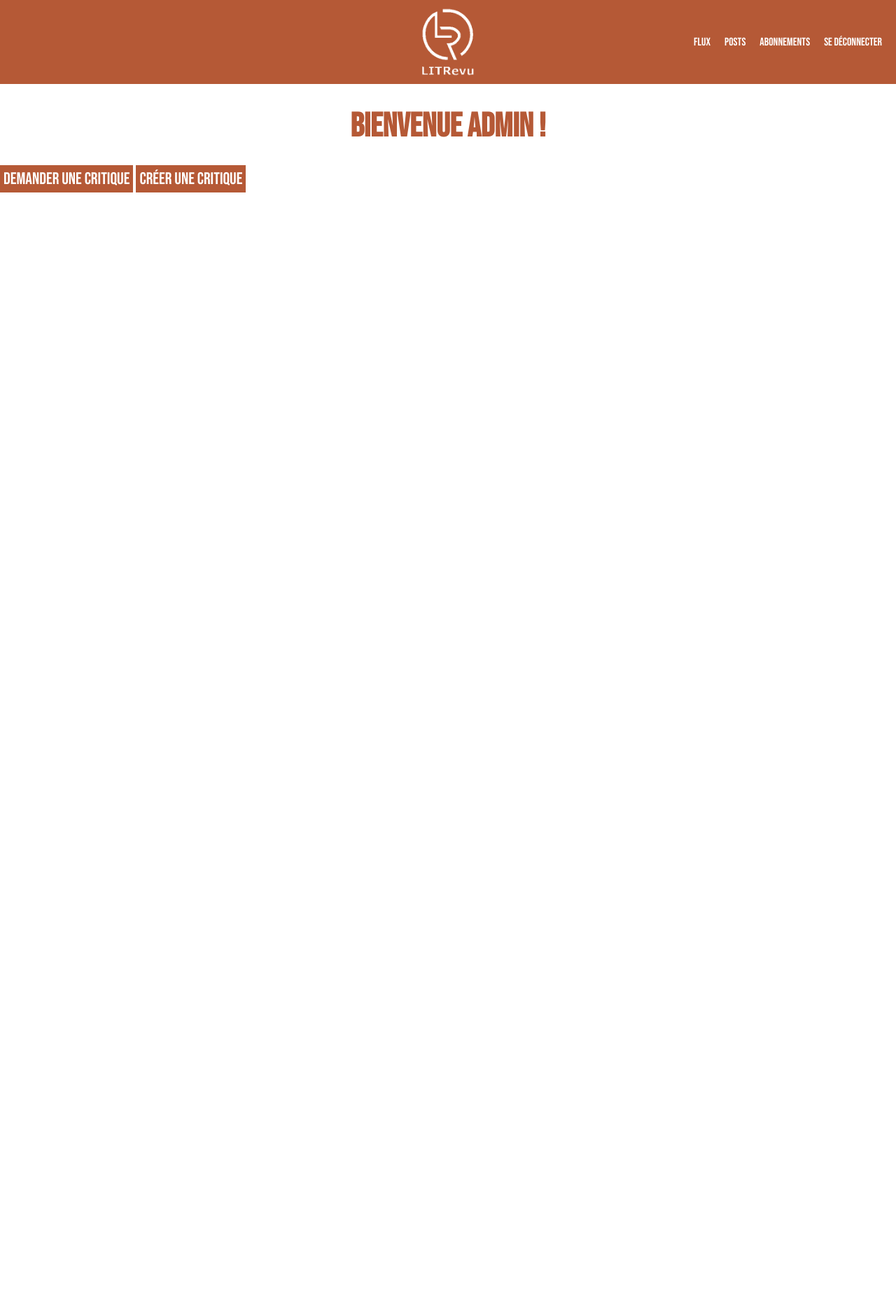
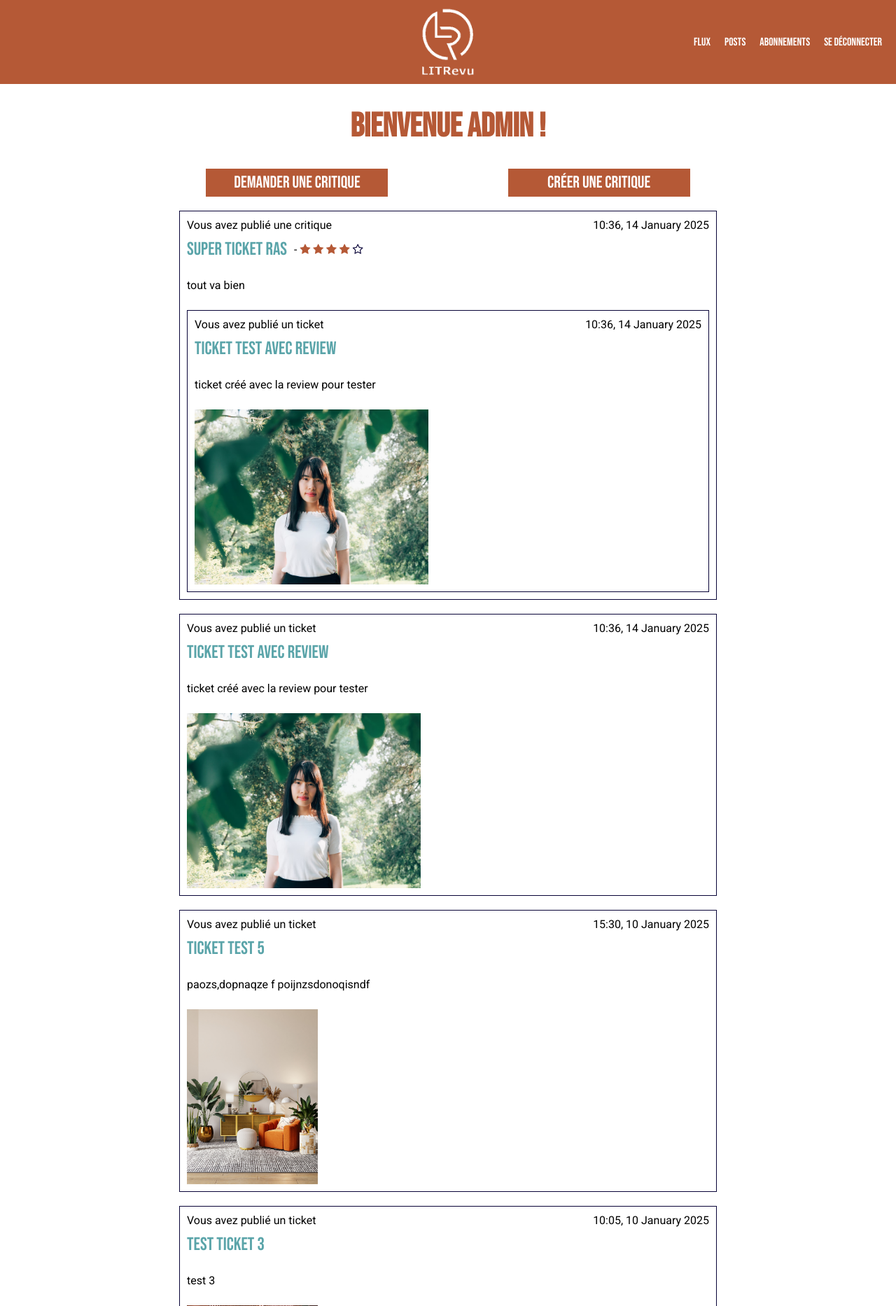
Before and after one commit to ThibaultGERARDIN/pythonProjet9, a Django app: page /feed/ in a window 1280 px wide. Shown: the top 1866 px of the page at 70% size. Before the commit the page ends 275 px from the top, so only its background shows below. Run offline with Django 5.2, Linux system fonts and the light colour scheme; a user stored in the database is signed in; data comes from the database, SQL or seed files in the repository; both versions use the stored data as it was after the commit.

Commit message:
avancée sur la mise en page et la gestion des posts

```diff
--- a/litrevu/authentication/templates/authentication/base.html
+++ b/litrevu/authentication/templates/authentication/base.html
@@ -1,6 +1,6 @@
 {% load static %}
 
-<html>
+<html lang="fr">
     <head>
         <title>LITrevu</title>
         <link rel="preconnect" href="https://fonts.googleapis.com">
@@ -12,9 +12,6 @@
         <div class="main-container">
             <header>
                 <img src="{% static 'authentication/logoblanc.png' %}" alt="Logo LITrevu" class="logo">
-                <nav>
-                    <a class="nav-link" href="{% url 'home' %}">Accueil</a>
-                </nav>
             </header>
             <main>
                 {% block content %}
--- a/litrevu/authentication/templates/authentication/register.html
+++ b/litrevu/authentication/templates/authentication/register.html
@@ -9,8 +9,11 @@
             {% csrf_token %}
             {{ form }}
         </div>
+        <div class="register-nav">
+            <a class="button" href="{% url 'home' %}">Retour</a>
+            <input type="submit" value="Envoyer" class="button">
+        </div>
 
-        <input type="submit" value="Envoyer" class="button">
     </form>
 </div>
 
--- a/litrevu/litrevu/settings.py
+++ b/litrevu/litrevu/settings.py
@@ -46,6 +46,7 @@ INSTALLED_APPS = [
 MIDDLEWARE = [
     "django.middleware.security.SecurityMiddleware",
     "django.contrib.sessions.middleware.SessionMiddleware",
+    "django.middleware.locale.LocaleMiddleware",
     "django.middleware.common.CommonMiddleware",
     "django.middleware.csrf.CsrfViewMiddleware",
     "django.contrib.auth.middleware.AuthenticationMiddleware",
--- a/litrevu/litrevu/urls.py
+++ b/litrevu/litrevu/urls.py
@@ -28,9 +28,9 @@ urlpatterns = [
     path("register/", authentication_views.register, name="register"),
     path("logout/", authentication_views.logout_view, name="logout"),
     path("feed/", reviews_views.feed, name="feed"),
-    path("posts/", reviews_views.posts, name="posts"),
-    path("posts/ticket_add", reviews_views.ticket_create, name="ticket-add"),
-    path("posts/review_add", reviews_views.review_create, name="review-add"),
+    path("my_posts/", reviews_views.my_posts, name="my_posts"),
+    path("my_posts/ticket_add", reviews_views.ticket_create, name="ticket-add"),
+    path("my_posts/review_add", reviews_views.review_create, name="review-add"),
     path("subscriptions/", reviews_views.subscriptions, name="subscriptions"),
 ]
 
--- a/litrevu/reviews/static/reviews/styles.css
+++ b/litrevu/reviews/static/reviews/styles.css
@@ -13,6 +13,7 @@
 body {
     max-width: 1440px;
     margin: auto;
+    font-family: var(--main-font);
 }
 
 
@@ -46,6 +47,20 @@ h2 {
     font-size: 36px;
 }
 
+h3 {
+    font-family: var(--title-font);
+    font-weight: 500;
+    color: var(--color-2);
+    font-size: 32px;
+}
+
+h4 {
+    font-family: var(--title-font);
+    font-weight: 400;
+    color: var(--color-2);
+    font-size: 26px;
+    margin: 0;
+}
 
 .button {
     padding: 5px;
@@ -54,7 +69,7 @@ h2 {
     font-weight: 500;
     font-size: 24px;
     font-family: var(--title-font);
-    width: 120px;
+    width: 260px;
     height: 40px;
     border: none;
     background-color: var(--color-1);
@@ -84,7 +99,6 @@ input[type=text] {
     height: 40px;
     padding: 6px 10px;
     margin: 8px 0;
-    box-sizing: border-box;
     border-radius: 0px;
     border: 1px solid var(--color-text-dark);
     box-sizing: border-box;
@@ -95,7 +109,6 @@ textarea {
     height: auto;
     padding: 6px 10px;
     margin: 8px 0;
-    box-sizing: border-box;
     border-radius: 0px;
     border: 1px solid var(--color-text-dark);
     box-sizing: border-box;
@@ -130,3 +143,62 @@ nav {
 .nav-link:hover {
     text-decoration: underline;
 }
+
+.feed-buttons {
+    width: 90%;
+    display: flex;
+    justify-content: space-between;
+}
+.feed-container {
+    margin: auto;
+    display: flex;
+    flex-direction: column;
+    align-items: center;
+    width: 60%;
+    gap: 20px;
+}
+
+.posts-container {
+    display: flex;
+    flex-direction: column;
+    align-items: center;
+    width: 100%;
+    gap: 20px;
+}
+
+.ticket-img {
+    height: 250px;
+    object-fit: contain;
+}
+
+.review-header, .ticket-header {
+    display: flex;
+    justify-content: space-between;
+    width: 100%;
+}
+
+.review-display, .ticket-display {
+    border: 1px solid var(--color-text-dark);
+    display: flex;
+    flex-direction: column;
+    align-items: flex-start;
+    width: 100%;
+    padding: 10px;
+    gap: 10px;
+    box-sizing: border-box;
+}
+
+.fa-star {
+    color: var(--color-1);
+}
+
+.fa-star-o {
+    color: var(--color-text-dark);
+}
+
+.review-title {
+    display: flex;
+    flex-direction: row;
+    align-items: center;
+    gap: 10px;
+}
--- a/litrevu/reviews/templates/reviews/base.html
+++ b/litrevu/reviews/templates/reviews/base.html
@@ -1,11 +1,12 @@
 {% load static %}
 
-<html>
+<html lang="fr">
     <head>
         <title>LITrevu</title>
         <link rel="preconnect" href="https://fonts.googleapis.com">
         <link rel="preconnect" href="https://fonts.gstatic.com" crossorigin>
         <link href="https://fonts.googleapis.com/css2?family=Bebas+Neue&family=Roboto:ital,wght@0,100;0,300;0,400;0,500;0,700;0,900;1,100;1,300;1,400;1,500;1,700;1,900&display=swap" rel="stylesheet">
+        <link rel="stylesheet" href="https://cdnjs.cloudflare.com/ajax/libs/font-awesome/4.7.0/css/font-awesome.min.css">
         <link rel="stylesheet" href="{% static 'reviews/styles.css' %}" />
     </head>
     <body>
@@ -14,7 +15,7 @@
                 <img src="{% static 'authentication/logoblanc.png' %}" alt="Logo LITrevu" class="logo">
                 <nav>
                     <a class="nav-link" href="{% url 'feed' %}">Flux</a>
-                    <a class="nav-link" href="{% url 'posts' %}">Posts</a>
+                    <a class="nav-link" href="{% url 'my_posts' %}">Posts</a>
                     <a class="nav-link" href="{% url 'subscriptions' %}">Abonnements</a>
                     <a class="nav-link" href="{% url 'logout' %}">Se déconnecter</a>
                 </nav>
--- /dev/null
+++ b/litrevu/reviews/templates/reviews/display_review.html
@@ -0,0 +1,20 @@
+<div class="review-display">
+    <div class="review-header">
+        <span>{% if post.user == user %}Vous avez publié une critique {% else %}{{ post.user }} a publié une critique {% endif %}</span>
+        <span>{{ post.time_created|date:"H:i, d F Y" }}</span>
+    </div>
+    <div class="review-title">
+    <h4>{{ post.headline }}</h4>
+    <span>
+        -
+        <i class="fa fa-star{%if post.rating <= 1 %}-o {% endif %}" aria-hidden="true"></i>
+        <i class="fa fa-star{%if post.rating <= 2 %}-o {% endif %}" aria-hidden="true"></i>
+        <i class="fa fa-star{%if post.rating <= 3 %}-o {% endif %}" aria-hidden="true"></i>
+        <i class="fa fa-star{%if post.rating <= 4 %}-o {% endif %}" aria-hidden="true"></i>
+        <i class="fa fa-star{%if post.rating <= 8 %}-o {% endif %}" aria-hidden="true"></i>
+    </span>
+    </div>
+    <p class="review-description"> {{ post.body }}</p>
+    {% include 'reviews/display_ticket.html' with post=post.ticket %}
+
+</div>
--- /dev/null
+++ b/litrevu/reviews/templates/reviews/display_ticket.html
@@ -0,0 +1,9 @@
+<div class="ticket-display">
+    <div class="ticket-header">
+        <span>{% if post.user == user %}Vous avez publié un ticket {% else %}{{ post.user }} a demandé une critique {% endif %}</span>
+        <span>{{ post.time_created|date:"H:i, d F Y" }}</span>
+    </div>
+    <h4>{{ post.title }}</h4>
+    <p class="ticket-description"> {{ post.description }}</p>
+    <img class="ticket-img" src="{{ post.image.url }}" alt="Image de {{ post.title }}">
+</div>
--- a/litrevu/reviews/templates/reviews/feed.html
+++ b/litrevu/reviews/templates/reviews/feed.html
@@ -4,8 +4,20 @@
 
 <h1>Bienvenue {{ user.username }} !</h1>
 <div class="feed-container">
-    <a class="button" href="{% url 'ticket-add' %}">Demander une critique</a>
-    <a class="button" href="{% url 'review-add' %}">Créer une critique</a>
+    <div class="feed-buttons">
+        <a class="button" href="{% url 'ticket-add' %}">Demander une critique</a>
+        <a class="button" href="{% url 'review-add' %}">Créer une critique</a>
+    </div>
+
+    <div class="posts-container">
+        {% for post in posts %}
+            {% if post.content_type == 'TICKET' %}
+                {% include 'reviews/display_ticket.html' %}
+            {% elif post.content_type == 'REVIEW' %}
+                {% include 'reviews/display_review.html' %}
+            {% endif %}
+        {% endfor %}
+    </div>
 </div>
 
 {% endblock %}
--- a/litrevu/reviews/views.py
+++ b/litrevu/reviews/views.py
@@ -2,24 +2,79 @@ from django.shortcuts import render, redirect
 from reviews.forms import CreateTicketForm, CreateReviewForm, FollowUserForm
 from reviews.models import Ticket, Review, UserFollows
 from django.contrib.auth.models import User
-from django import forms
+from django.core.exceptions import ObjectDoesNotExist
+from itertools import chain
+from django.db.models import CharField, Value
 
 # Create your views here.
 
 
+def get_users_viewable_reviews(user, page):
+    user_follows = UserFollows.objects.all().filter(user=user)
+    if page == "feed_page":
+        try:
+            reviews = Review.objects.all().filter(user=user)
+            for user_follow in user_follows:
+                followed_reviews = Review.objects.all().filter(user=user_follow.followed_user)
+                reviews |= followed_reviews
+        except ObjectDoesNotExist:
+            print("no reviews")
+        return reviews
+    elif page == "posts_page":
+        try:
+            reviews = Review.objects.all().filter(user=user)
+        except ObjectDoesNotExist:
+            print("no reviews")
+        return reviews
+    else:
+        print("Pas de page selectionnée, veuillez réessayer")
+
+
+def get_users_viewable_tickets(user, page):
+    user_follows = UserFollows.objects.all().filter(user=user)
+    if page == "feed_page":
+        try:
+            tickets = Ticket.objects.all().filter(user=user)
+            for user_follow in user_follows:
+                followed_tickets = Ticket.objects.all().filter(user=user_follow.followed_user)
+                tickets |= followed_tickets
+        except ObjectDoesNotExist:
+            print("no reviews")
+        return tickets
+    elif page == "posts_page":
+        try:
+            tickets = Ticket.objects.all().filter(user=user)
+        except ObjectDoesNotExist:
+            print("no reviews")
+        return tickets
+    else:
+        print("Pas de page selectionnée, veuillez réessayer")
+
+
 def feed(request):
     user = request.user
-    return render(request, "reviews/feed.html", {"user": user})
+    reviews = get_users_viewable_reviews(user, "feed_page")
+    reviews = reviews.annotate(content_type=Value("REVIEW", CharField()))
+
+    tickets = get_users_viewable_tickets(user, "feed_page")
+    tickets = tickets.annotate(content_type=Value("TICKET", CharField()))
+
+    posts = sorted(chain(reviews, tickets), key=lambda post: post.time_created, reverse=True)
+
+    return render(request, "reviews/feed.html", {"user": user, "posts": posts})
 
 
-def posts(request):
+def my_posts(request):
     user = request.user
-    if Ticket.objects.all().filter(user=user):
-        tickets = Ticket.objects.all().filter(user=user)
-    # if Review.objects.get(user=user):
-    #     reviews = Review.objects.get(user=user)
+    reviews = get_users_viewable_reviews(user, "posts_page")
+    reviews = reviews.annotate(content_type=Value("REVIEW", CharField()))
 
-    return render(request, "reviews/posts.html", {"user": user, "tickets": tickets})
+    tickets = get_users_viewable_tickets(user, "posts_page")
+    tickets = tickets.annotate(content_type=Value("TICKET", CharField()))
+
+    posts = sorted(chain(reviews, tickets), key=lambda post: post.time_created, reverse=True)
+
+    return render(request, "reviews/my_posts.html", {"user": user, "posts": posts})
 
 
 def subscriptions(request):
@@ -59,7 +114,7 @@ def ticket_create(request):
         if form.is_valid():
             ticket = form.save(commit=False)
             ticket.save(user=request.user)
-            return redirect("posts")
+            return redirect("my_posts")
     else:
         form = CreateTicketForm()
 
@@ -67,18 +122,21 @@ def ticket_create(request):
 
 
 def review_create(request):
-    user = request.user
+
     if request.method == "POST":
         ticket_form = CreateTicketForm(request.POST, request.FILES)
         review_form = CreateReviewForm(request.POST)
-        ticket_form.user = user
-        review_form.user = user
 
         if ticket_form.is_valid() and review_form.is_valid():
-            ticket_form.save()
-            # review_form.ticket to be defined here ?
-            review_form.save()
-            return redirect("posts")
+            ticket = ticket_form.save(commit=False)
+            ticket.save(user=request.user)
+            ticket_id = ticket.id
+            review = review_form.save(commit=False)
+            review.ticket = Ticket.objects.get(id=ticket_id)
+            review.user = request.user
+            review.save()
+
+            return redirect("my_posts")
 
     else:
         ticket_form = CreateTicketForm()
```
Also changed, not shown: litrevu/authentication/static/authentication/styles.css (+4 -14 lines), litrevu/reviews/templates/reviews/my_posts.html (added, +16 -0 lines), litrevu/reviews/templates/reviews/posts.html (deleted, +0 -17 lines), litrevu/db.sqlite3, litrevu/media/images/sophie-bluel.png (added), litrevu/media/images/sophie-bluel_QJnxKJf.png (added), litrevu/media/images/sophie-bluel_aPlbHtu.png (added), litrevu/media/images/sophie-bluel_rtJb8VD.png (added), 1 other file.
